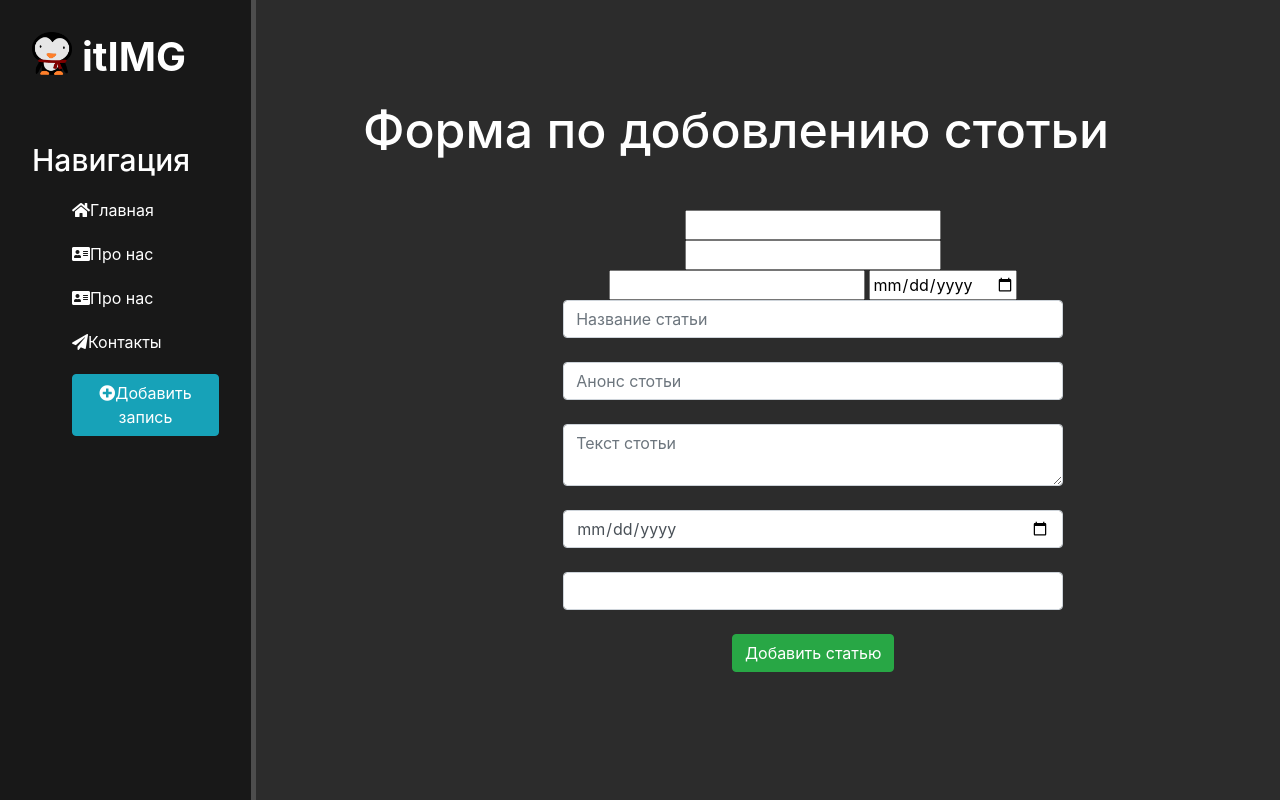
After one commit to preboe/web, a Django app: template news/templates/news/create.html in a window 1280 px wide. The commit adds this page. Run offline with Django 3.2, Linux system fonts and the light colour scheme; the template is opened without the code that fills it, so the values that code supplies are empty, except form fields; form fields are guessed from the names that the template uses; some libraries are stand-ins or nearby versions.

Commit message:
add in news in forms.py/create.html

```diff
--- a/main/static/main/css/main.css
+++ b/main/static/main/css/main.css
@@ -65,3 +65,9 @@ main .features p {max-width: 400px; margin: 20px auto}
     margin: 20px 34%;
     text-align: left;
 }
+
+form {
+    margin-left: 32%;
+    width: 500px;
+    margin-top: 50px;
+}
--- a/main/templates/main/layout.html
+++ b/main/templates/main/layout.html
@@ -19,6 +19,7 @@
             <a href="{% url 'about' %}"><li><i class="fas fa-address-card"></i>Про нас</li></a>
             <a href="{% url 'news_home' %}"><li><i class="fas fa-address-card"></i>Про нас</li></a>
             <a href=""><li><i class="fas fa-paper-plane"></i>Контакты</li></a>
+            <a href="{% url 'create' %}"><li><button class="btn btn-info"><i class="fas fa-plus-circle"></i>Добавить запись</button></li></a>
         </ul>
     </aside>
     <main>
--- /dev/null
+++ b/news/templates/news/create.html
@@ -0,0 +1,25 @@
+{% extends 'main/layout.html' %}
+
+{% block title %}Форма по добовлению стотьи{% endblock %}
+
+{% block content %}
+    <div class="features">
+        <h1>Форма по добовлению стотьи</h1>
+
+        <form method="post">
+            {% csrf_token %}
+            {{ form.title }}
+            {{ form.anons }}
+            {{ form.full_text }}
+            {{ form.date }}
+
+            <input type="text" placeholder="Название статьи" class="form-control"><br>
+            <input type="text" placeholder="Анонс стотьи" class="form-control"><br>
+            <textarea class="form-control" placeholder="Текст стотьи"></textarea><br>
+            <input type="date" class="form-control"><br>
+            <input type="text" class="form-control"><br>
+            <button class="btn btn-success" type="submit">Добавить статью</button><br>
+        </form>
+
+    </div>
+{% endblock %}
--- a/news/urls.py
+++ b/news/urls.py
@@ -3,4 +3,5 @@ from . import views
 
 urlpatterns = [
     path('', views.news_home, name="news_home"),
+    path('create', views.create, name="create")
 ]
```
Also changed, not shown: news/forms.py (added, +34 -0 lines), news/views.py (+11 -1 lines), main/views.py (line endings or trailing spaces).
